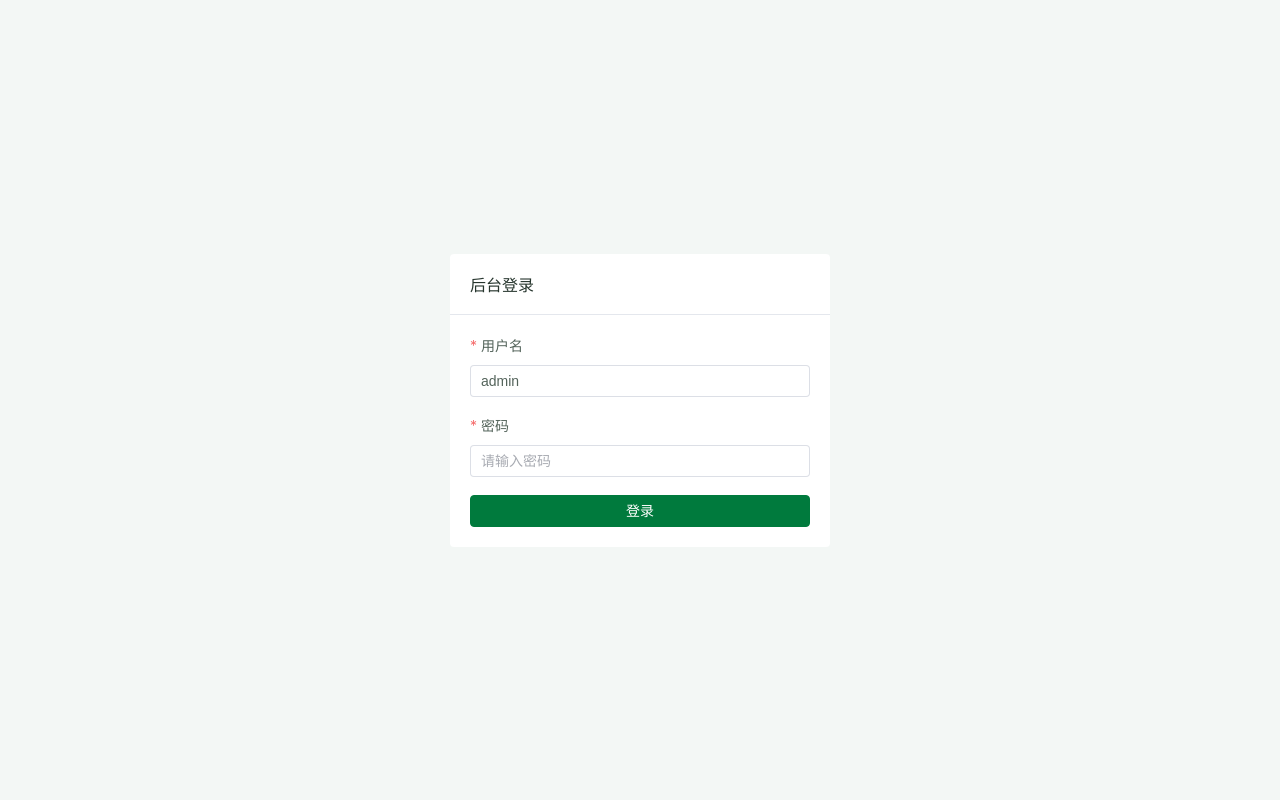
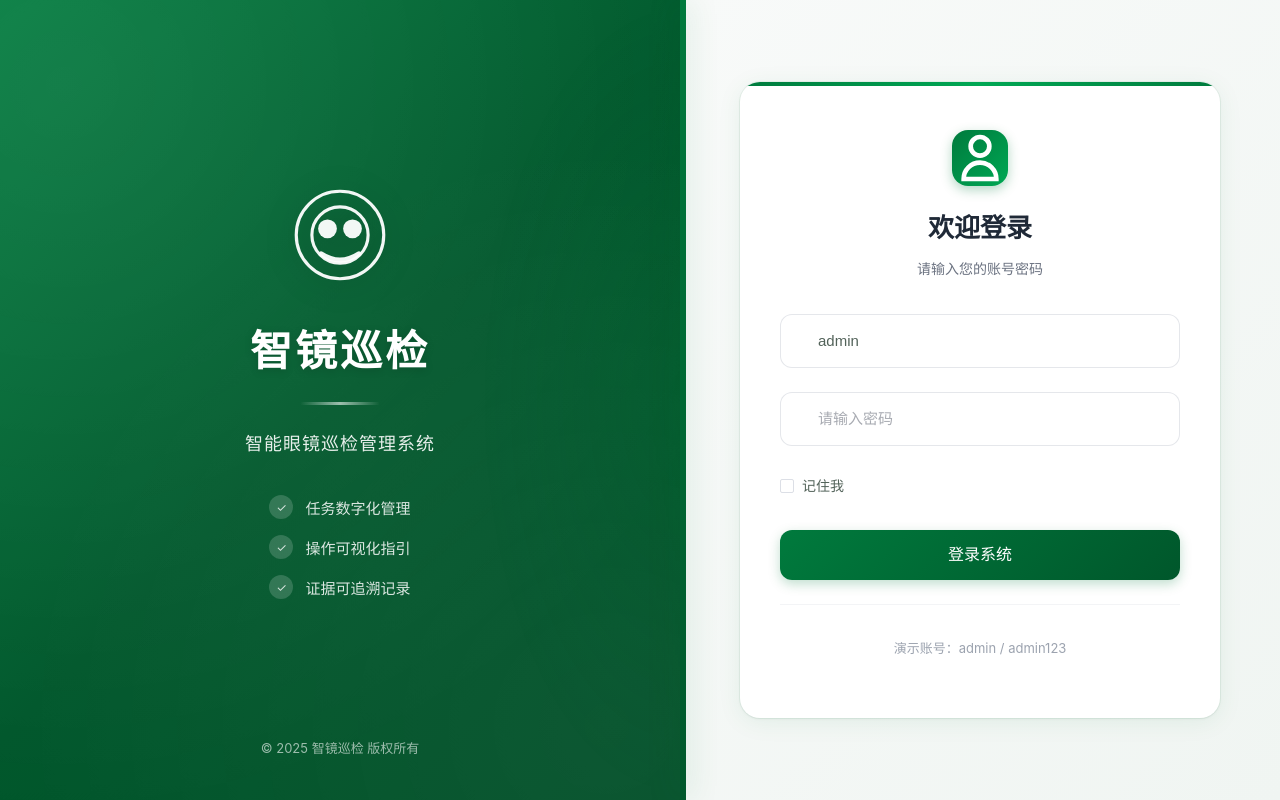
Before and after one commit to njujiangxiang/AI-Glasses, a Vue app in the folder admin/: page /login in a window 1280 px wide. Built offline with nearby package versions, Linux system fonts and the light colour scheme.

Commit message:
style(design): FINDING-001 — 融合登录页左右设计，消除割裂感

```diff
--- a/admin/src/views/Login.vue
+++ b/admin/src/views/Login.vue
@@ -1,17 +1,101 @@
 <template>
-  <div style="min-height: 100vh; display: grid; place-items: center; background: var(--el-bg-color-page);">
-    <el-card shadow="never" style="width: 380px;">
-      <template #header><span class="card-title">后台登录</span></template>
-      <el-form ref="formRef" :model="form" :rules="rules" label-position="top" @submit.prevent="login">
-        <el-form-item label="用户名" prop="username">
-          <el-input v-model="form.username" placeholder="请输入用户名" />
-        </el-form-item>
-        <el-form-item label="密码" prop="password">
-          <el-input v-model="form.password" type="password" placeholder="请输入密码" show-password />
-        </el-form-item>
-        <el-button type="primary" style="width: 100%;" :loading="loading" @click="login">登录</el-button>
-      </el-form>
-    </el-card>
+  <div class="login-container">
+    <!-- 左侧品牌区 -->
+    <div class="login-brand">
+      <div class="brand-bg">
+        <div class="brand-pattern"></div>
+        <div class="brand-glow"></div>
+      </div>
+      <div class="brand-content">
+        <div class="brand-icon">
+          <svg viewBox="0 0 64 64" fill="none" xmlns="http://www.w3.org/2000/svg">
+            <circle cx="32" cy="32" r="28" stroke="currentColor" stroke-width="2" />
+            <circle cx="32" cy="32" r="18" stroke="currentColor" stroke-width="2" />
+            <circle cx="24" cy="28" r="6" fill="currentColor" />
+            <circle cx="40" cy="28" r="6" fill="currentColor" />
+            <path d="M20 44 Q32 52 44 44" stroke="currentColor" stroke-width="3" stroke-linecap="round" fill="none" />
+          </svg>
+        </div>
+        <h1 class="brand-title">智镜巡检</h1>
+        <div class="brand-divider"></div>
+        <p class="brand-subtitle">智能眼镜巡检管理系统</p>
+        <div class="brand-features">
+          <div class="feature-item">
+            <span class="feature-icon">✓</span>
+            <span>任务数字化管理</span>
+          </div>
+          <div class="feature-item">
+            <span class="feature-icon">✓</span>
+            <span>操作可视化指引</span>
+          </div>
+          <div class="feature-item">
+            <span class="feature-icon">✓</span>
+            <span>证据可追溯记录</span>
+          </div>
+        </div>
+      </div>
+      <div class="brand-footer">
+        <p>© 2025 智镜巡检 版权所有</p>
+      </div>
+    </div>
+
+    <!-- 右侧登录区 - 融合设计 -->
+    <div class="login-form-section">
+      <div class="login-card">
+        <div class="login-header">
+          <div class="login-icon">
+            <svg viewBox="0 0 24 24" fill="none" stroke="currentColor" stroke-width="2">
+              <path d="M16 7a4 4 0 11-8 0 4 4 0 018 0zM12 14a7 7 0 00-7 7h14a7 7 0 00-7-7z" />
+            </svg>
+          </div>
+          <h2>欢迎登录</h2>
+          <p>请输入您的账号密码</p>
+        </div>
+
+        <el-form ref="formRef" :model="form" :rules="rules" class="login-form" @submit.prevent="login">
+          <el-form-item prop="username">
+            <el-input
+              v-model="form.username"
+              placeholder="请输入用户名"
+              size="large"
+              prefix-icon="User"
+              class="login-input"
+            />
+          </el-form-item>
+
+          <el-form-item prop="password">
+            <el-input
+              v-model="form.password"
+              type="password"
+              placeholder="请输入密码"
+              size="large"
+              prefix-icon="Lock"
+              show-password
+              class="login-input"
+              @keyup.enter="login"
+            />
+          </el-form-item>
+
+          <div class="form-actions">
+            <el-checkbox v-model="rememberMe">记住我</el-checkbox>
+          </div>
+
+          <el-button
+            type="primary"
+            class="login-btn"
+            :loading="loading"
+            @click="login"
+            size="large"
+          >
+            登录系统
+          </el-button>
+        </el-form>
+
+        <div class="login-tip">
+          <p>演示账号：admin / admin123</p>
+        </div>
+      </div>
+    </div>
   </div>
 </template>
 
@@ -25,6 +109,7 @@ import { apiPost, setCurrentUser, setToken } from '@/api/client'
 const formRef = ref<FormInstance>()
 const form = reactive({ username: 'admin', password: '' })
 const loading = ref(false)
+const rememberMe = ref(false)
 const router = useRouter()
 
 const rules = {
@@ -32,7 +117,6 @@ const rules = {
   password: [{ required: true, message: '请输入密码', trigger: 'blur' }]
 }
 
-// login 调用后台登录接口，保存 token 后进入工作台。
 async function login() {
   if (!formRef.value) return
   const valid = await formRef.value.validate().catch(() => false)
@@ -45,8 +129,6 @@ async function login() {
       password: form.password
     })
     setToken(data.access_token)
-    console.log('Login user data:', data.user)
-    console.log('avatar_size value:', data.user.avatar_size)
     setCurrentUser({ ...data.user, company_name: data.company_name || '' })
     ElMessage.success('登录成功')
     await router.push('/workbench')
@@ -55,3 +137,351 @@ async function login() {
   }
 }
 </script>
+
+<style lang="scss" scoped>
+.login-container {
+  min-height: 100vh;
+  display: flex;
+  position: relative;
+  overflow: hidden;
+}
+
+/* ========== 左侧品牌区 - 柔和渐变 ========== */
+.login-brand {
+  flex: 1;
+  position: relative;
+  display: flex;
+  flex-direction: column;
+  align-items: center;
+  justify-content: center;
+  padding: 60px;
+  color: white;
+}
+
+.brand-bg {
+  position: absolute;
+  top: 0;
+  left: 0;
+  right: 0;
+  bottom: 0;
+  background: linear-gradient(135deg, #007a3d 0%, #00572b 50%, #004d26 100%);
+  z-index: 0;
+}
+
+/* 装饰图案 - 增加层次感 */
+.brand-pattern {
+  position: absolute;
+  top: -50%;
+  right: -50%;
+  width: 200%;
+  height: 200%;
+  background:
+    radial-gradient(circle at 30% 30%, rgba(255, 255, 255, 0.08) 0%, transparent 50%),
+    radial-gradient(circle at 70% 70%, rgba(255, 255, 255, 0.05) 0%, transparent 40%);
+  animation: patternFloat 60s ease-in-out infinite;
+}
+
+@keyframes patternFloat {
+  0%, 100% { transform: translate(0, 0) rotate(0deg); }
+  50% { transform: translate(-5%, 5%) rotate(2deg); }
+}
+
+/* 发光效果 - 向右延伸，连接右侧 */
+.brand-glow {
+  position: absolute;
+  top: 0;
+  right: -200px;
+  width: 400px;
+  height: 100%;
+  background: radial-gradient(ellipse at center, rgba(0, 122, 61, 0.15) 0%, transparent 70%);
+  z-index: 1;
+}
+
+.brand-content {
+  position: relative;
+  z-index: 2;
+  text-align: center;
+  max-width: 400px;
+}
+
+.brand-icon {
+  width: 100px;
+  height: 100px;
+  margin: 0 auto 32px;
+  color: rgba(255, 255, 255, 0.95);
+  filter: drop-shadow(0 4px 16px rgba(0, 0, 0, 0.2));
+}
+
+.brand-title {
+  font-size: 42px;
+  font-weight: 600;
+  margin-bottom: 16px;
+  letter-spacing: 3px;
+  text-shadow: 0 2px 8px rgba(0, 0, 0, 0.15);
+}
+
+.brand-divider {
+  width: 80px;
+  height: 3px;
+  background: linear-gradient(90deg, transparent, rgba(255, 255, 255, 0.6), transparent);
+  margin: 24px auto;
+  border-radius: 2px;
+}
+
+.brand-subtitle {
+  font-size: 18px;
+  font-weight: 300;
+  opacity: 0.9;
+  letter-spacing: 1px;
+  margin-bottom: 40px;
+}
+
+.brand-features {
+  text-align: left;
+  display: inline-block;
+}
+
+.feature-item {
+  display: flex;
+  align-items: center;
+  gap: 12px;
+  margin-bottom: 16px;
+  font-size: 15px;
+  opacity: 0.85;
+  transition: all 0.3s ease;
+}
+
+.feature-item:hover {
+  opacity: 1;
+  transform: translateX(4px);
+}
+
+.feature-icon {
+  width: 24px;
+  height: 24px;
+  background: rgba(255, 255, 255, 0.2);
+  border-radius: 50%;
+  display: flex;
+  align-items: center;
+  justify-content: center;
+  font-size: 12px;
+}
+
+.brand-footer {
+  position: absolute;
+  bottom: 30px;
+  left: 0;
+  right: 0;
+  text-align: center;
+  font-size: 13px;
+  opacity: 0.6;
+  z-index: 2;
+}
+
+/* ========== 右侧登录区 - 融合设计 ========== */
+.login-form-section {
+  flex: 0 0 520px;
+  position: relative;
+  display: flex;
+  align-items: center;
+  justify-content: center;
+  padding: 40px;
+  background: linear-gradient(135deg, #f8faf9 0%, #f0f5f2 100%);
+}
+
+/* 左侧连接条 - 视觉融合关键 */
+.login-form-section::before {
+  content: '';
+  position: absolute;
+  top: 0;
+  left: 0;
+  width: 6px;
+  height: 100%;
+  background: linear-gradient(180deg, #007a3d, #00572b);
+  box-shadow: 0 0 30px rgba(0, 122, 61, 0.3);
+}
+
+.login-card {
+  width: 100%;
+  max-width: 400px;
+  background: white;
+  border-radius: 20px;
+  padding: 48px 40px;
+  box-shadow:
+    0 4px 24px rgba(0, 122, 61, 0.08),
+    0 1px 3px rgba(0, 0, 0, 0.05),
+    0 0 0 1px rgba(0, 122, 61, 0.06);
+  position: relative;
+  overflow: hidden;
+}
+
+/* 卡片顶部绿色装饰条 - 与左侧呼应 */
+.login-card::before {
+  content: '';
+  position: absolute;
+  top: 0;
+  left: 0;
+  right: 0;
+  height: 4px;
+  background: linear-gradient(90deg, #007a3d, #00a854, #007a3d);
+}
+
+.login-header {
+  text-align: center;
+  margin-bottom: 36px;
+}
+
+.login-icon {
+  width: 56px;
+  height: 56px;
+  margin: 0 auto 20px;
+  background: linear-gradient(135deg, #007a3d, #00a854);
+  border-radius: 16px;
+  display: flex;
+  align-items: center;
+  justify-content: center;
+  color: white;
+  box-shadow: 0 4px 12px rgba(0, 122, 61, 0.3);
+}
+
+.login-header h2 {
+  font-size: 26px;
+  font-weight: 600;
+  color: #1f2937;
+  margin-bottom: 8px;
+}
+
+.login-header p {
+  color: #6b7280;
+  font-size: 14px;
+}
+
+.login-form {
+  :deep(.el-form-item) {
+    margin-bottom: 24px;
+  }
+
+  :deep(.el-input__wrapper) {
+    border-radius: 12px;
+    padding: 8px 16px;
+    box-shadow: 0 0 0 1px #e5e7eb inset;
+    transition: all 0.2s ease;
+  }
+
+  :deep(.el-input__wrapper:hover) {
+    box-shadow: 0 0 0 1px #9ca3af inset;
+  }
+
+  :deep(.el-input__wrapper.is-focus) {
+    box-shadow: 0 0 0 1px #007a3d inset, 0 0 0 4px rgba(0, 122, 61, 0.1);
+  }
+
+  :deep(.el-input__inner) {
+    font-size: 15px;
+  }
+
+  :deep(.el-input__prefix) {
+    color: #9ca3af;
+  }
+}
+
+.form-actions {
+  display: flex;
+  justify-content: space-between;
+  align-items: center;
+  margin-bottom: 28px;
+  font-size: 14px;
+
+  :deep(.el-checkbox__input.is-checked .el-checkbox__inner) {
+    background-color: #007a3d;
+    border-color: #007a3d;
+  }
+
+  :deep(.el-checkbox__input.is-focus .el-checkbox__inner) {
+    border-color: #007a3d;
+  }
+}
+
+.login-btn {
+  width: 100%;
+  height: 50px;
+  font-size: 16px;
+  font-weight: 500;
+  border-radius: 12px;
+  background: linear-gradient(135deg, #007a3d, #00572b);
+  border: none;
+  box-shadow: 0 4px 12px rgba(0, 122, 61, 0.25);
+  transition: all 0.2s ease;
+
+  &:hover {
+    transform: translateY(-2px);
+    box-shadow: 0 6px 20px rgba(0, 122, 61, 0.35);
+  }
+
+  &:active {
+    transform: translateY(0);
+  }
+}
+
+.login-tip {
+  margin-top: 24px;
+  padding-top: 20px;
+  border-top: 1px solid #f3f4f6;
+  text-align: center;
+  font-size: 13px;
+  color: #9ca3af;
+}
+
+/* ========== 响应式适配 ========== */
+@media (max-width: 968px) {
+  .login-container {
+    flex-direction: column;
+  }
+
+  .login-brand {
+    flex: none;
+    min-height: 280px;
+    padding: 40px 30px;
+  }
+
+  .brand-icon {
+    width: 70px;
+    height: 70px;
+    margin-bottom: 20px;
+  }
+
+  .brand-title {
+    font-size: 30px;
+  }
+
+  .brand-subtitle {
+    font-size: 15px;
+    margin-bottom: 24px;
+  }
+
+  .brand-features {
+    display: none;
+  }
+
+  .brand-footer {
+    display: none;
+  }
+
+  .login-form-section {
+    flex: 1;
+    padding: 30px 20px;
+  }
+
+  .login-form-section::before {
+    width: 100%;
+    height: 4px;
+    top: 0;
+    bottom: auto;
+    background: linear-gradient(90deg, #007a3d, #00a854, #007a3d);
+  }
+
+  .login-card {
+    padding: 36px 28px;
+  }
+}
+</style>
```
